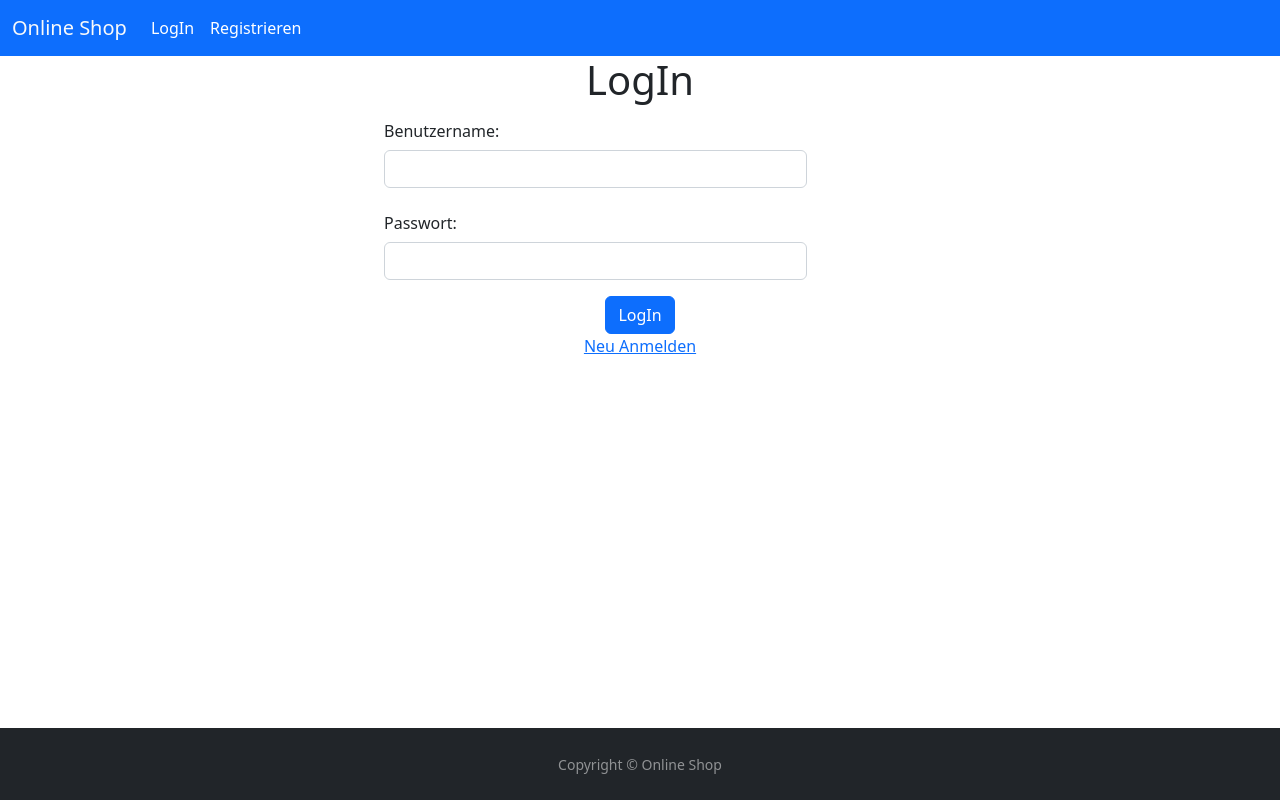
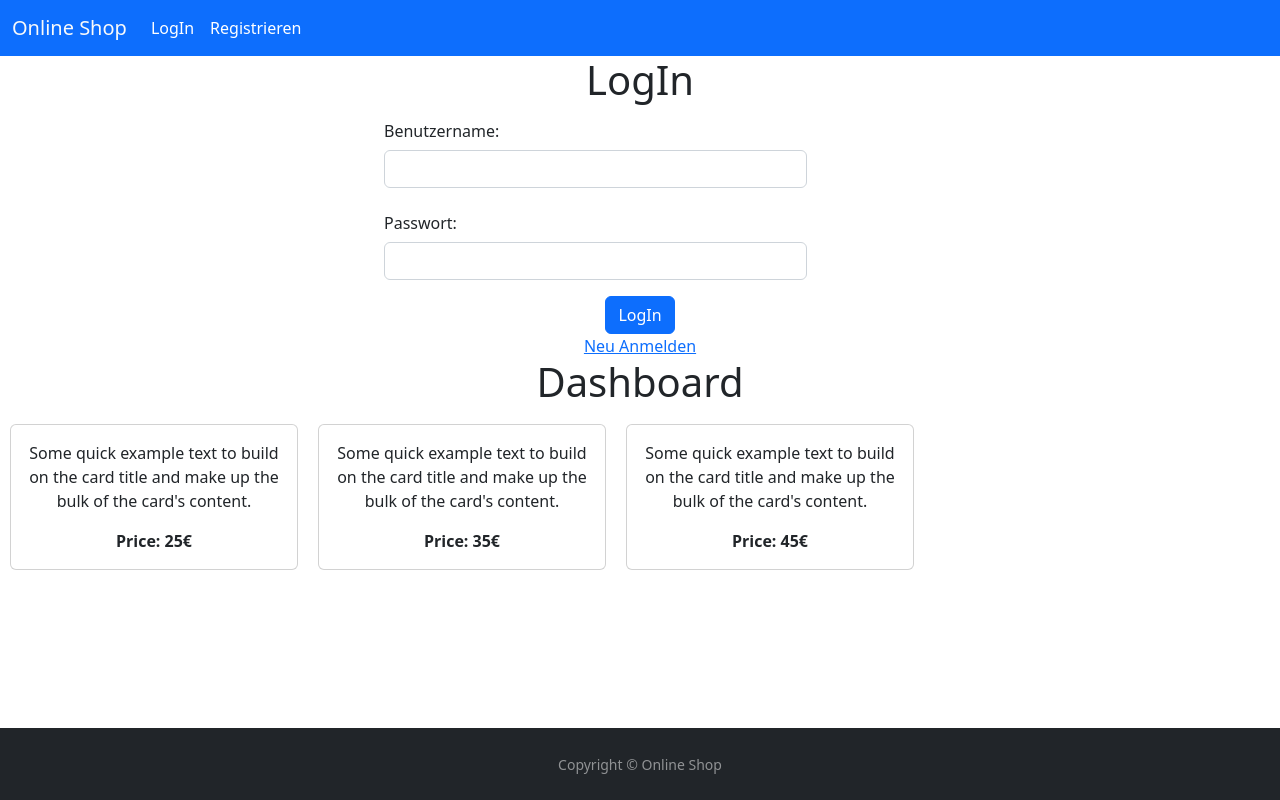
Before and after one commit to StockiTom/Probeaufgabe-BestIt, a Vue app in the folder onlineshop/: page / in a window 1280 px wide. Built offline with nearby package versions, Linux system fonts and the light colour scheme.

Commit message:
Dashboard Erster Entwurf

```diff
--- a/onlineshop/src/App.vue
+++ b/onlineshop/src/App.vue
@@ -2,6 +2,7 @@
   <div>
     <navBar msg="Online Shop"></navBar>
     <router-view></router-view>
+    <Dashboard></Dashboard>
     <Footer/>
   </div>
 
@@ -13,12 +14,14 @@
 
 import navBar from "./components/Navbar.vue"
 import Footer from "./components/Footer.vue"
+import Dashboard from './components/Dashboard.vue'
 
 export default {
   name: 'App',
   components: {
     navBar,
-    Footer
+    Footer,
+    Dashboard
   }
 }
 </script>
--- /dev/null
+++ b/onlineshop/src/components/Dashboard.vue
@@ -0,0 +1,42 @@
+<template>
+  <div>
+    <h1>Dashboard</h1>
+
+    <div class="card" style="width: 18rem;">
+      <div class="card-body">
+        <p class="card-text">Some quick example text to build on the card title and make up the bulk of the card's content.</p>
+        <p class="card-text"><strong>Price: 25€</strong></p>
+      </div>
+    </div>
+
+    <div class="card" style="width: 18rem;">
+      <div class="card-body">
+        <p class="card-text">Some quick example text to build on the card title and make up the bulk of the card's content.</p>
+        <p class="card-text"><strong>Price: 35€</strong></p>
+      </div>
+    </div>
+
+    <div class="card" style="width: 18rem;">
+      <div class="card-body">
+        <p class="card-text">Some quick example text to build on the card title and make up the bulk of the card's content.</p>
+        <p class="card-text"><strong>Price: 45€</strong></p>
+      </div>
+    </div>
+
+  </div>
+</template>
+
+  <script>
+
+  export default {
+    name: 'Dashboard',
+  }
+  </script>
+
+  <style>
+
+    .card{
+      margin: 10px;
+      float: left;
+    }
+  </style>
```
